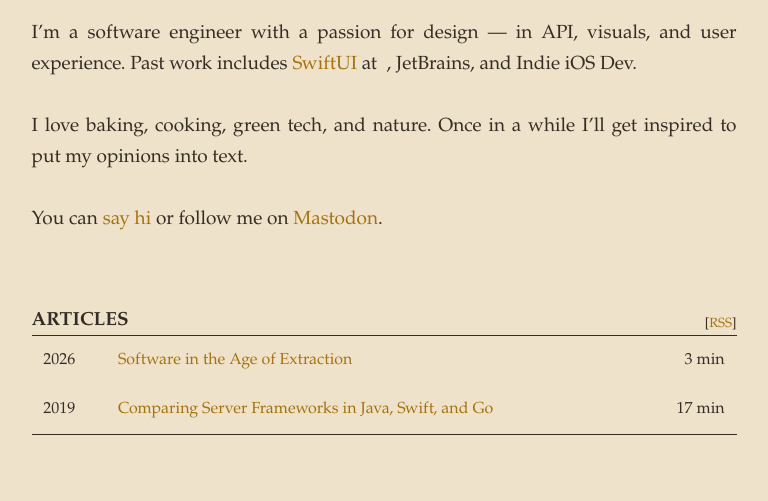
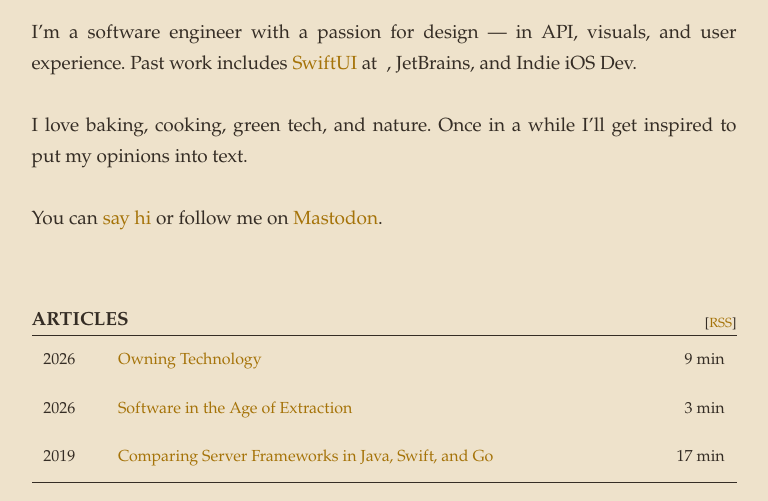
Before and after one commit to theMomax/theMomax.github.io, a plain HTML site: page index.html in a window 1280 px wide. Shown: the part 243-744 px from the top of the page, without its empty margins (256-1024 px from the left). Drawn offline with Linux system fonts and the light colour scheme.

Commit message:
update content

```diff
--- a/index.html
+++ b/index.html
@@ -29,6 +29,11 @@
 </colgroup>
 
 <tbody>
+<tr>
+	<td style="text-align:left;">2026</td>
+	<td style="text-align:left;"><a href="Owning%20Technology.html">Owning Technology</a></td>
+	<td style="text-align:right;">9 min</td>
+</tr>
 <tr>
 	<td style="text-align:left;">2026</td>
 	<td style="text-align:left;"><a href="Software%20in%20the%20Age%20of%20Extraction.html">Software in the Age of Extraction</a></td>
```
Also changed, not shown: 1 other file.
